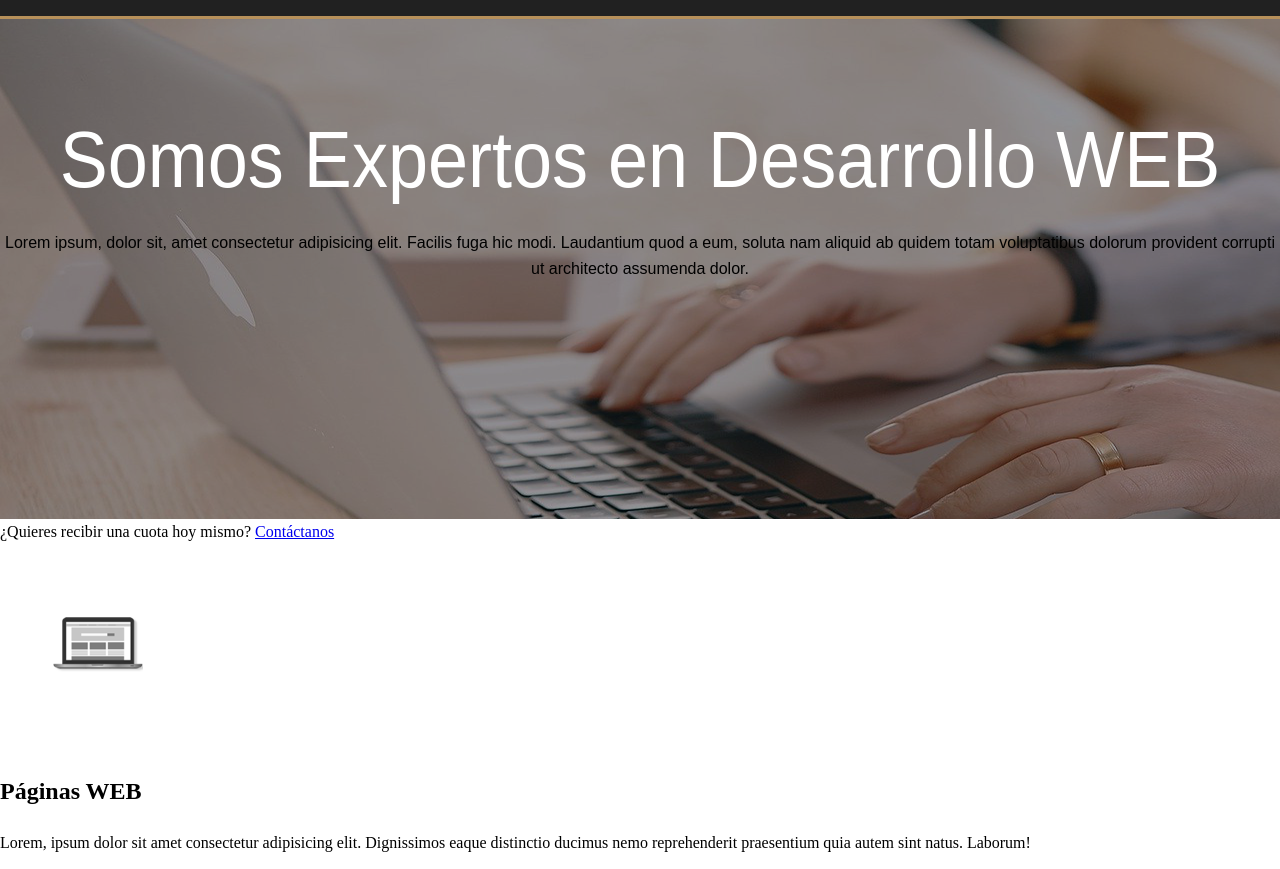
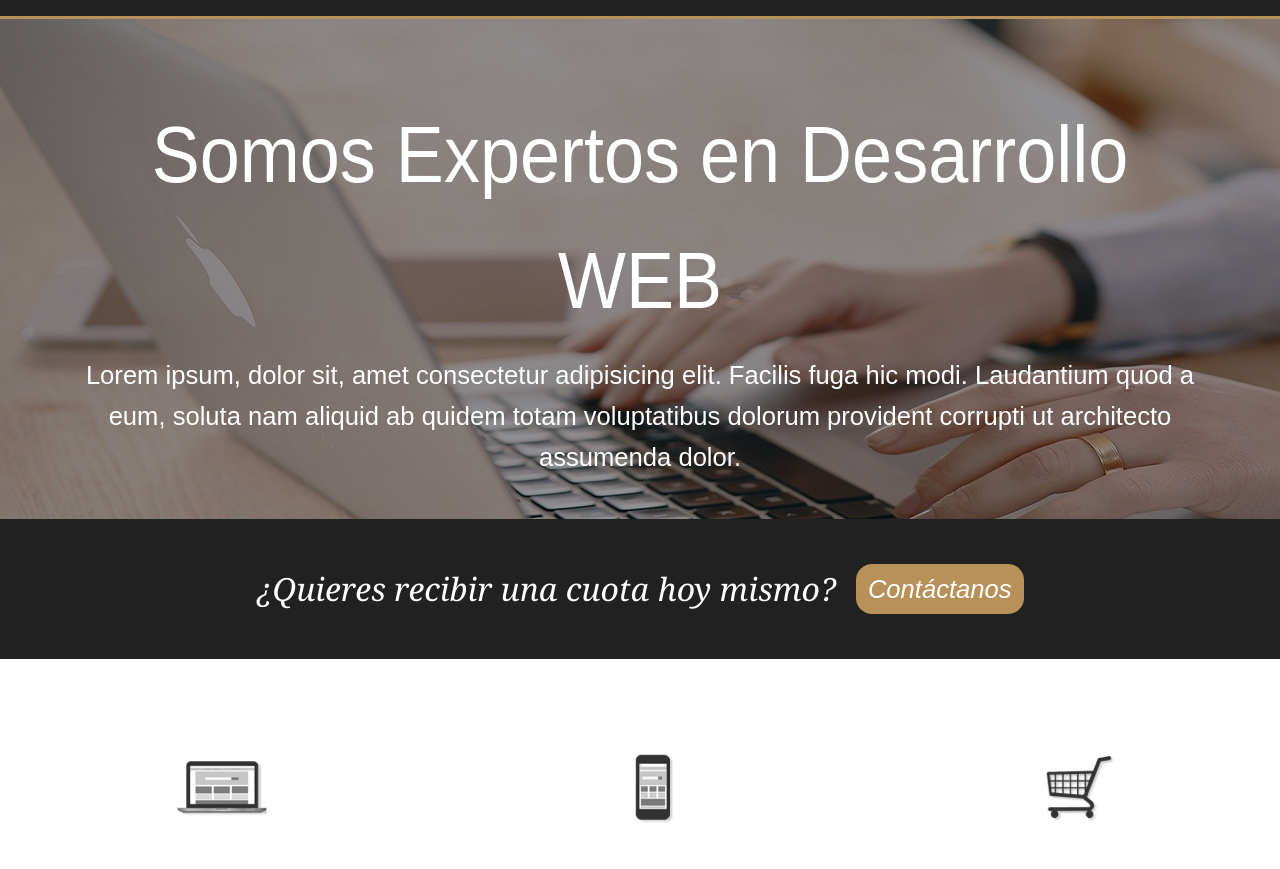
Before and after one commit to AndresHiguitaAMG/Proyecto-Inti-Studio-Web, a plain HTML site: page index.html in a window 1280 px wide. Shown: the part 79-948 px from the top of the page. Drawn offline with Linux system fonts and the light colour scheme.

Commit message:
end of the first part

```diff
--- a/css/estilos.css
+++ b/css/estilos.css
@@ -58,3 +58,65 @@ header {
     padding-top: 80px;
     transform: scale(1, 1.1);
 }
+
+.ancho-contenido-banner {
+    width: 90%;
+    margin: auto;
+    overflow: hidden;
+}
+
+.ancho-contenido-banner p {
+    color: white;
+    font-size: 1.6em;
+}
+
+/* Cuota */
+.cuota {
+    background-color: #212121;
+    height: 120px;
+    padding: 10px;
+    color: white;
+    font-style: italic;
+    font-family: Georgia, serif;
+    display: flex;
+    align-items: center;
+    justify-content: center;
+    flex-wrap: wrap;
+}
+
+.cuota span {
+    font-size: 2.0em;
+    padding-right: 20px;
+}
+
+.cuota a {
+    text-decoration: none;
+    font-family: Arial, Helvetica, sans-serif;
+    color: white;
+    font-size: 1.6em;
+    background-color: #B7905A;
+    border-radius: 16px;
+    padding: 5px 12px 5px 12px;
+}
+
+/* Servicios */
+.contenedor-flex-2 {
+    display: flex;
+    justify-content: center;
+}
+
+.contenedor-flex-2 div {
+    text-align: center;
+    font-size: 1.6em;
+    font-family: Arial, Helvetica, sans-serif;
+    padding: 20px;
+    margin: 10px;
+}
+
+footer {
+    text-align: center;
+    font-size: 1.7em;
+    border-top: #B7905A 3px solid;
+    min-height: 80px;
+    padding-top: 25px;
+}
--- a/index.html
+++ b/index.html
@@ -25,7 +25,7 @@
 
 	<!-- Banner -->
 	<section id="banner">
-		<div>
+		<div class="ancho-contenido-banner">
 			<h1>Somos Expertos en Desarrollo WEB</h1>
 			<p>
 				Lorem ipsum, dolor sit, amet consectetur adipisicing elit. Facilis fuga hic modi. Laudantium quod a eum, soluta nam aliquid ab quidem totam voluptatibus dolorum provident corrupti ut architecto assumenda dolor.
@@ -34,13 +34,13 @@
 	</section>
 
 	<!-- Cuota -->
-	<section>
+	<section class="cuota">
 		<span>¿Quieres recibir una cuota hoy mismo?</span>
 		<a href="contacto.html">Contáctanos</a>
 	</section>
 
 	<!-- Servicios -->
-	<section>
+	<section class="contenedor-flex-2">
 		<div>
 			<img src="img/computadora.png" alt="icono computadora">
 			<h2>Páginas WEB</h2>
```
